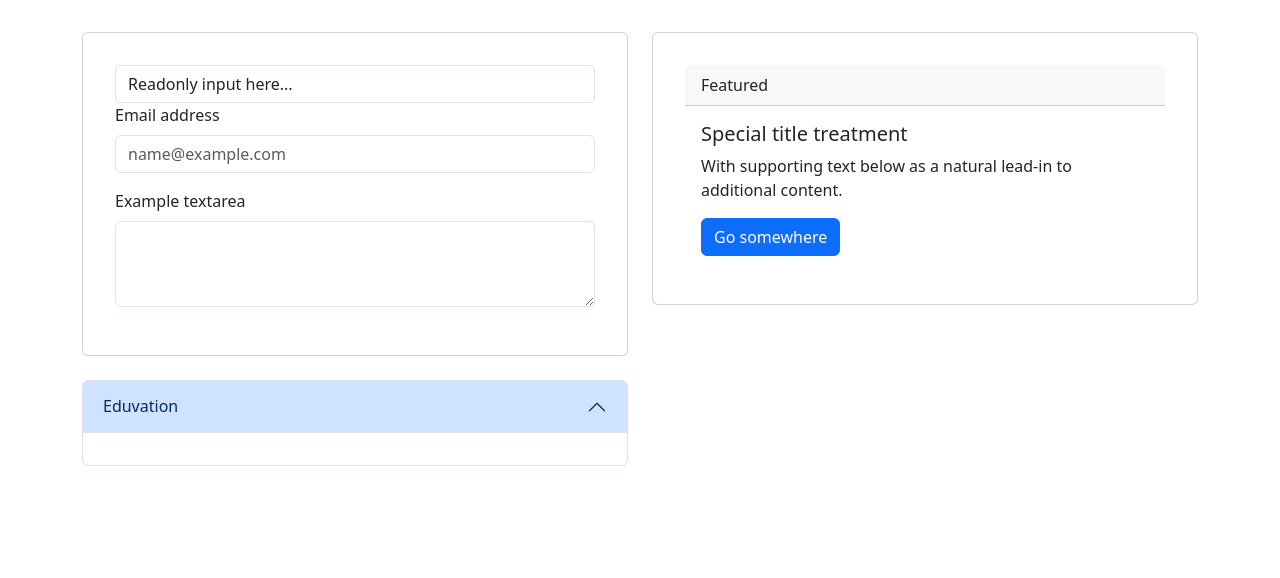
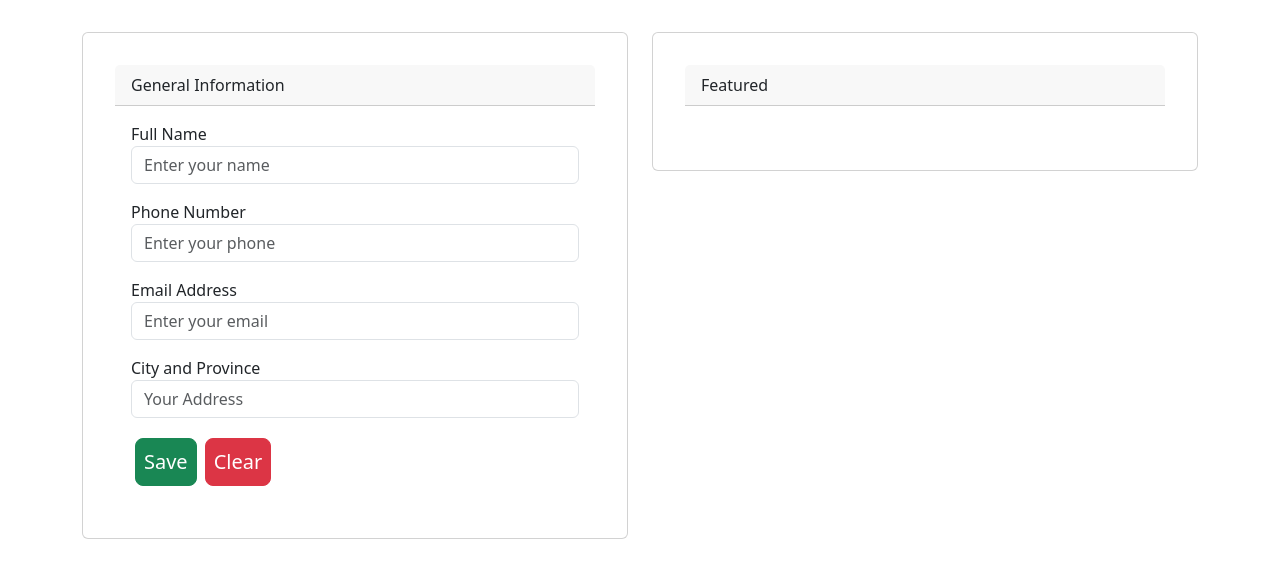
Before and after one commit to melkamu372/CV-Application-generator, a React (Vite) app: page / in a window 1280 px wide. Shown: the top 578 px of the page. Built offline with nearby package versions, Linux system fonts and the light colour scheme.

Commit message:
update personal details

```diff
--- a/src/component/PersonalDetails.jsx
+++ b/src/component/PersonalDetails.jsx
@@ -1,95 +1,134 @@
-function PeronalDetails(){
+import { useState } from "react";
+import uniqid from "uniqid";
+import Button from "./Button";
+
+let generalData = [];
+
+function PersonalDetails() {
+  const [person, setPersonalInfo] = useState({
+    fullname: "",
+    tel: "",
+    email: "",
+    address: ""
+  });
+
+  const handleButtonClick = (event) => {
+    const { value, dataset } = event.target;
+    const { key } = dataset;
+    setPersonalInfo((prevPerson) => ({
+      ...prevPerson,
+      [key]: value,
+    }));
+  };
+
+  const clear_form = (event) => {
+    event.preventDefault();
+    setPersonalInfo({
+      fullname: "",
+      tel: "",
+      email: "",
+      address: ""
+    });
+  };
+
+  const submit_form = (event) => {
+    event.preventDefault();
+    const updatedData = [...generalData, person];
+    generalData = updatedData;
+    console.log(updatedData);
+  };
+
+  const input_data = [
+    {
+      id: uniqid(),
+      value: person.fullname,
+      type: "text",
+      placeholder: "Enter your name",
+      label: "Full Name",
+      onChange: handleButtonClick,
+      data_key: "fullname",
+    },
+    {
+      id: uniqid(),
+      value: person.tel,
+      type: "tel",
+      placeholder: "Enter your phone",
+      label: "Phone Number",
+      onChange: handleButtonClick,
+      data_key: "tel",
+    },
+    {
+      id: uniqid(),
+      value: person.email,
+      type: "email",
+      placeholder: "Enter your email",
+      label: "Email Address",
+      onChange: handleButtonClick,
+      data_key: "email",
+    },
+    {
+      id: uniqid(),
+      value: person.address,
+      type: "textarea",
+      placeholder: "Your Address",
+      label: "City and Province",
+      onChange: handleButtonClick,
+      data_key: "address",
+    },
+  ];
+
   return (
     <>
-
       <div className="container">
         <div className="row">
           <div className="col-md-6">
             <div className="card">
+              <div className="card-header">General Information</div>
+              <div className="card-body">
+                <form name="general-form" onSubmit={submit_form}>
+                  {input_data.map((data) => {
+                    return (
+                      <div className="mb-3" key={data.id}>
+                        <label className="general-form-label">{data.label}</label>
                         <input
                           className="form-control"
-                type="text"
-                defaultValue="Readonly input here..."
-                aria-label="readonly input example"
-                readOnly=""
-              />
-              <div className="mb-3">
-                <label
-                  htmlFor="exampleFormControlInput1"
-                  className="form-label"
-                >
-                  Email address
-                </label>
-                <input
-                  type="email"
-                  className="form-control"
-                  id="exampleFormControlInput1"
-                  placeholder="name@example.com"
+                          value={data.value}
+                          onChange={data.onChange}
+                          type={data.type}
+                          placeholder={data.placeholder}
+                          data-key={data.data_key}
                         />
                       </div>
-              <div className="mb-3">
-                <label
-                  htmlFor="exampleFormControlTextarea1"
-                  className="form-label"
-                >
-                  Example textarea
-                </label>
-                <textarea
-                  className="form-control"
-                  id="exampleFormControlTextarea1"
-                  rows={3}
-                  defaultValue={""}
+                    );
+                  })}
+
+                  <Button
+                    type="submit"
+                    clickMe={submit_form}
+                    btnClass="btn btn-success btn-lg p-2 m-1"
+                    text=" Save "
                   />
-              </div>
-            </div>
-            <div>
-              <br></br>
-            </div>
-            <div className="accordion" id="accordionExample">
-              <div className="accordion-item">
-                <h2 className="accordion-header" id="headingOne">
-                  <button
-                    className="accordion-button"
-                    type="button"
-                    data-bs-toggle="collapse"
-                    data-bs-target="#collapseOne"
-                    aria-expanded="true"
-                    aria-controls="collapseOne"
-                  >
-                    Eduvation
-                  </button>
-                </h2>
-                <div
-                  id="collapseOne"
-                  className="accordion-collapse collapse show"
-                  aria-labelledby="headingOne"
-                  data-bs-parent="#accordionExample"
-                >
-                  <div className="accordion-body"></div>
+
+                  <Button
+                    clickMe={clear_form}
+                    btnClass="btn btn-danger btn-lg p-2 m-1"
+                    text=" Clear "
+                  />
+                </form>
               </div>
             </div>
           </div>
-          </div>{" "}
-          {/* end of column  */}
+
           <div className="col-md-6">
             <div className="card">
               <div className="card-header">Featured</div>
-              <div className="card-body">
-                <h5 className="card-title">Special title treatment</h5>
-                <p className="card-text">
-                  With supporting text below as a natural lead-in to additional
-                  content.
-                </p>
-                <a href="#" className="btn btn-primary">
-                  Go somewhere
-                </a>
+              <div className="card-body"></div>
             </div>
           </div>
         </div>
       </div>
-      </div>
+    </>
+  );
+}
 
-    </>
-    )
-}
-export default PeronalDetails;
+export default PersonalDetails;
```
Lines whose indentation alone changed are shown as unchanged.
